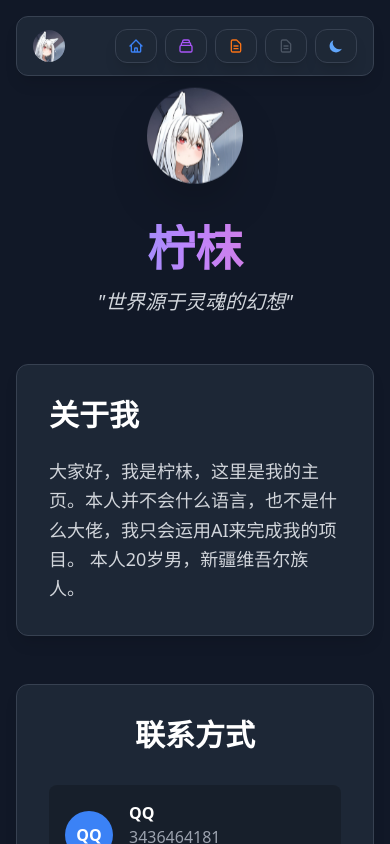
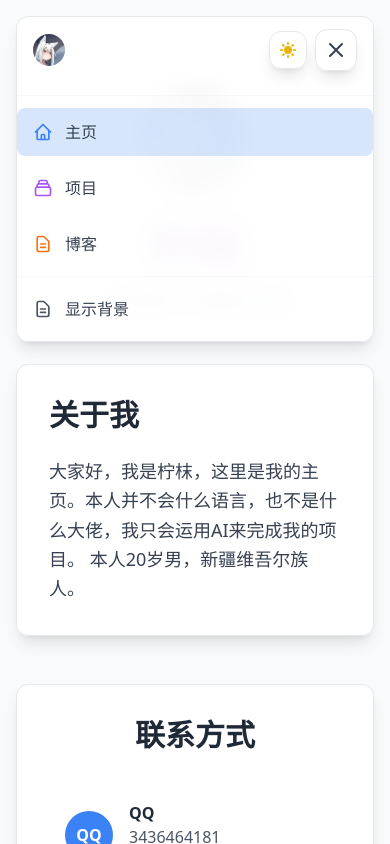
Before and after one commit to ning-g-mo/lemwood-nev, a Vue app in the folder mc-nav/: page / in a window 390 px wide. Both pictures are taken after a click on the button 336 px from the left and 46 px from the top of the page. Shown: the top 844 px of the page. Built offline with nearby package versions, Linux system fonts and the light colour scheme.

Commit message:
优化移动端顶栏效果

```diff
--- a/mc-nav/src/App.vue
+++ b/mc-nav/src/App.vue
@@ -27,75 +27,59 @@
             </div>
           </router-link>
 
-          <!-- 右侧：功能按钮组 -->
-          <div class="flex items-center space-x-2 md:space-x-3">
+          <!-- 桌面端：功能按钮组 -->
+          <div class="hidden md:flex items-center space-x-3">
             <!-- 主页按钮 -->
             <router-link
               to="/"
-              class="glass-card px-3 py-2 md:px-4 md:py-3 link-hover group relative flex items-center space-x-2"
+              class="glass-card px-4 py-3 link-hover group relative flex items-center space-x-2"
               :class="{ 'bg-blue-500/20': $route.path === '/' }"
             >
-              <svg class="w-4 h-4 md:w-5 md:h-5 text-blue-500" fill="none" stroke="currentColor" viewBox="0 0 24 24">
+              <svg class="w-5 h-5 text-blue-500" fill="none" stroke="currentColor" viewBox="0 0 24 24">
                 <path stroke-linecap="round" stroke-linejoin="round" stroke-width="2" d="M3 12l2-2m0 0l7-7 7 7M5 10v10a1 1 0 001 1h3m10-11l2 2m-2-2v10a1 1 0 01-1 1h-3m-6 0a1 1 0 001-1v-4a1 1 0 011-1h2a1 1 0 011 1v4a1 1 0 001 1m-6 0h6"></path>
               </svg>
-
-              <!-- 按钮文字 -->
-              <span class="text-sm font-medium text-gray-700 dark:text-gray-300 hidden sm:block">
-                主页
-              </span>
+              <span class="text-sm font-medium text-gray-700 dark:text-gray-300">主页</span>
             </router-link>
 
             <!-- 项目按钮 -->
             <router-link
               to="/projects"
-              class="glass-card px-3 py-2 md:px-4 md:py-3 link-hover group relative flex items-center space-x-2"
+              class="glass-card px-4 py-3 link-hover group relative flex items-center space-x-2"
               :class="{ 'bg-purple-500/20': $route.path === '/projects' }"
             >
-              <svg class="w-4 h-4 md:w-5 md:h-5 text-purple-500" fill="none" stroke="currentColor" viewBox="0 0 24 24">
+              <svg class="w-5 h-5 text-purple-500" fill="none" stroke="currentColor" viewBox="0 0 24 24">
                 <path stroke-linecap="round" stroke-linejoin="round" stroke-width="2" d="M19 11H5m14 0a2 2 0 012 2v6a2 2 0 01-2 2H5a2 2 0 01-2-2v-6a2 2 0 012-2m14 0V9a2 2 0 00-2-2M5 11V9a2 2 0 012-2m0 0V5a2 2 0 012-2h6a2 2 0 012 2v2M7 7h10"></path>
               </svg>
-
-              <!-- 按钮文字 -->
-              <span class="text-sm font-medium text-gray-700 dark:text-gray-300 hidden sm:block">
-                项目
-              </span>
+              <span class="text-sm font-medium text-gray-700 dark:text-gray-300">项目</span>
             </router-link>
 
             <!-- 博客按钮 -->
             <router-link
               to="/blog"
-              class="glass-card px-3 py-2 md:px-4 md:py-3 link-hover group relative flex items-center space-x-2"
+              class="glass-card px-4 py-3 link-hover group relative flex items-center space-x-2"
               :class="{ 'bg-orange-500/20': $route.path.startsWith('/blog') }"
             >
-              <svg class="w-4 h-4 md:w-5 md:h-5 text-orange-500" fill="none" stroke="currentColor" viewBox="0 0 24 24">
+              <svg class="w-5 h-5 text-orange-500" fill="none" stroke="currentColor" viewBox="0 0 24 24">
                 <path stroke-linecap="round" stroke-linejoin="round" stroke-width="2" d="M9 12h6m-6 4h6m2 5H7a2 2 0 01-2-2V5a2 2 0 012-2h5.586a1 1 0 01.707.293l5.414 5.414a1 1 0 01.293.707V19a2 2 0 01-2 2z"/>
               </svg>
-
-              <!-- 按钮文字 -->
-              <span class="text-sm font-medium text-gray-700 dark:text-gray-300 hidden sm:block">
-                博客
-              </span>
+              <span class="text-sm font-medium text-gray-700 dark:text-gray-300">博客</span>
             </router-link>
 
             <!-- 分隔线 -->
-            <div class="w-px h-6 bg-gray-300 dark:bg-gray-600 hidden sm:block"></div>
+            <div class="w-px h-6 bg-gray-300 dark:bg-gray-600"></div>
 
             <!-- 无图模式切换按钮 -->
             <button
               @click="toggleBackgroundMode"
-              class="glass-card px-3 py-2 md:px-4 md:py-3 link-hover group relative flex items-center space-x-2"
+              class="glass-card px-4 py-3 link-hover group relative flex items-center space-x-2"
               :title="getBackgroundModeTooltip()"
             >
-              <!-- 有背景图标 -->
-              <svg v-if="!isMinimalMode" class="w-4 h-4 md:w-5 md:h-5 text-green-500" fill="none" stroke="currentColor" viewBox="0 0 24 24">
+              <svg v-if="!isMinimalMode" class="w-5 h-5 text-green-500" fill="none" stroke="currentColor" viewBox="0 0 24 24">
                 <path stroke-linecap="round" stroke-linejoin="round" stroke-width="2" d="M4 16l4.586-4.586a2 2 0 012.828 0L16 16m-2-2l1.586-1.586a2 2 0 012.828 0L20 14m-6-6h.01M6 20h12a2 2 0 002-2V6a2 2 0 00-2-2H6a2 2 0 00-2 2v12a2 2 0 002 2z"></path>
               </svg>
-              <!-- 无图图标 -->
-              <svg v-else class="w-4 h-4 md:w-5 md:h-5 text-gray-600" fill="none" stroke="currentColor" viewBox="0 0 24 24">
+              <svg v-else class="w-5 h-5 text-gray-600" fill="none" stroke="currentColor" viewBox="0 0 24 24">
                 <path stroke-linecap="round" stroke-linejoin="round" stroke-width="2" d="M9 12h6m-6 4h6m2 5H7a2 2 0 01-2-2V5a2 2 0 012-2h5.586a1 1 0 01.707.293l5.414 5.414a1 1 0 01.293.707V19a2 2 0 01-2 2z"></path>
               </svg>
-
-              <!-- 按钮文字 -->
               <span class="text-sm font-medium text-gray-700 dark:text-gray-300 hidden lg:block">
                 {{ isMinimalMode ? '显示背景' : '隐藏背景' }}
               </span>
@@ -104,24 +88,115 @@
             <!-- 暗色模式切换按钮 -->
             <button
               @click="toggleDarkMode"
-              class="glass-card px-3 py-2 md:px-4 md:py-3 link-hover group relative flex items-center space-x-2"
+              class="glass-card px-4 py-3 link-hover group relative flex items-center space-x-2"
               :title="getDarkModeTooltip()"
             >
-              <!-- 亮色主题图标 -->
-              <svg v-if="!isDarkMode" class="w-4 h-4 md:w-5 md:h-5 text-yellow-500" fill="currentColor" viewBox="0 0 20 20">
+              <svg v-if="!isDarkMode" class="w-5 h-5 text-yellow-500" fill="currentColor" viewBox="0 0 20 20">
                 <path fill-rule="evenodd" d="M10 2a1 1 0 011 1v1a1 1 0 11-2 0V3a1 1 0 011-1zm4 8a4 4 0 11-8 0 4 4 0 018 0zm-.464 4.95l.707.707a1 1 0 001.414-1.414l-.707-.707a1 1 0 00-1.414 1.414zm2.12-10.607a1 1 0 010 1.414l-.706.707a1 1 0 11-1.414-1.414l.707-.707a1 1 0 011.414 0zM17 11a1 1 0 100-2h-1a1 1 0 100 2h1zm-7 4a1 1 0 011 1v1a1 1 0 11-2 0v-1a1 1 0 011-1zM5.05 6.464A1 1 0 106.465 5.05l-.708-.707a1 1 0 00-1.414 1.414l.707.707zm1.414 8.486l-.707.707a1 1 0 01-1.414-1.414l.707-.707a1 1 0 011.414 1.414zM4 11a1 1 0 100-2H3a1 1 0 000 2h1z" clip-rule="evenodd"></path>
               </svg>
-              <!-- 暗色主题图标 -->
-              <svg v-else class="w-4 h-4 md:w-5 md:h-5 text-blue-400" fill="currentColor" viewBox="0 0 20 20">
+              <svg v-else class="w-5 h-5 text-blue-400" fill="currentColor" viewBox="0 0 20 20">
                 <path d="M17.293 13.293A8 8 0 016.707 2.707a8.001 8.001 0 1010.586 10.586z"></path>
               </svg>
-
-              <!-- 按钮文字 -->
               <span class="text-sm font-medium text-gray-700 dark:text-gray-300 hidden lg:block">
                 {{ isDarkMode ? '亮色' : '暗色' }}
               </span>
             </button>
           </div>
+
+          <!-- 移动端：汉堡菜单按钮 -->
+          <div class="md:hidden flex items-center space-x-2">
+            <!-- 主题切换按钮（移动端简化版） -->
+            <button
+              @click="toggleDarkMode"
+              class="glass-card p-2 link-hover"
+              :title="getDarkModeTooltip()"
+            >
+              <svg v-if="!isDarkMode" class="w-5 h-5 text-yellow-500" fill="currentColor" viewBox="0 0 20 20">
+                <path fill-rule="evenodd" d="M10 2a1 1 0 011 1v1a1 1 0 11-2 0V3a1 1 0 011-1zm4 8a4 4 0 11-8 0 4 4 0 018 0zm-.464 4.95l.707.707a1 1 0 001.414-1.414l-.707-.707a1 1 0 00-1.414 1.414zm2.12-10.607a1 1 0 010 1.414l-.706.707a1 1 0 11-1.414-1.414l.707-.707a1 1 0 011.414 0zM17 11a1 1 0 100-2h-1a1 1 0 100 2h1zm-7 4a1 1 0 011 1v1a1 1 0 11-2 0v-1a1 1 0 011-1zM5.05 6.464A1 1 0 106.465 5.05l-.708-.707a1 1 0 00-1.414 1.414l.707.707zm1.414 8.486l-.707.707a1 1 0 01-1.414-1.414l.707-.707a1 1 0 011.414 1.414zM4 11a1 1 0 100-2H3a1 1 0 000 2h1z" clip-rule="evenodd"></path>
+              </svg>
+              <svg v-else class="w-5 h-5 text-blue-400" fill="currentColor" viewBox="0 0 20 20">
+                <path d="M17.293 13.293A8 8 0 016.707 2.707a8.001 8.001 0 1010.586 10.586z"></path>
+              </svg>
+            </button>
+
+            <!-- 汉堡菜单按钮 -->
+            <button
+              @click="toggleMobileMenu"
+              class="glass-card p-2 link-hover"
+              :class="{ 'bg-blue-500/20': isMobileMenuOpen }"
+            >
+              <!-- 汉堡图标 -->
+              <svg v-if="!isMobileMenuOpen" class="w-6 h-6 text-gray-700 dark:text-gray-300" fill="none" stroke="currentColor" viewBox="0 0 24 24">
+                <path stroke-linecap="round" stroke-linejoin="round" stroke-width="2" d="M4 6h16M4 12h16M4 18h16"></path>
+              </svg>
+              <!-- 关闭图标 -->
+              <svg v-else class="w-6 h-6 text-gray-700 dark:text-gray-300" fill="none" stroke="currentColor" viewBox="0 0 24 24">
+                <path stroke-linecap="round" stroke-linejoin="round" stroke-width="2" d="M6 18L18 6M6 6l12 12"></path>
+              </svg>
+            </button>
+          </div>
+        </div>
+
+        <!-- 移动端下拉菜单 -->
+        <div
+          v-if="isMobileMenuOpen"
+          class="md:hidden border-t border-gray-200/30 dark:border-gray-600/30 mt-3 pt-3 pb-2 space-y-2"
+        >
+          <!-- 导航链接 -->
+          <router-link
+            to="/"
+            @click="closeMobileMenu"
+            class="flex items-center space-x-3 px-4 py-3 rounded-lg hover:bg-gray-100/50 dark:hover:bg-gray-700/50 transition-colors"
+            :class="{ 'bg-blue-500/20': $route.path === '/' }"
+          >
+            <svg class="w-5 h-5 text-blue-500" fill="none" stroke="currentColor" viewBox="0 0 24 24">
+              <path stroke-linecap="round" stroke-linejoin="round" stroke-width="2" d="M3 12l2-2m0 0l7-7 7 7M5 10v10a1 1 0 001 1h3m10-11l2 2m-2-2v10a1 1 0 01-1 1h-3m-6 0a1 1 0 001-1v-4a1 1 0 011-1h2a1 1 0 011 1v4a1 1 0 001 1m-6 0h6"></path>
+            </svg>
+            <span class="text-gray-700 dark:text-gray-300 font-medium">主页</span>
+          </router-link>
+
+          <router-link
+            to="/projects"
+            @click="closeMobileMenu"
+            class="flex items-center space-x-3 px-4 py-3 rounded-lg hover:bg-gray-100/50 dark:hover:bg-gray-700/50 transition-colors"
+            :class="{ 'bg-purple-500/20': $route.path === '/projects' }"
+          >
+            <svg class="w-5 h-5 text-purple-500" fill="none" stroke="currentColor" viewBox="0 0 24 24">
+              <path stroke-linecap="round" stroke-linejoin="round" stroke-width="2" d="M19 11H5m14 0a2 2 0 012 2v6a2 2 0 01-2 2H5a2 2 0 01-2-2v-6a2 2 0 012-2m14 0V9a2 2 0 00-2-2M5 11V9a2 2 0 012-2m0 0V5a2 2 0 012-2h6a2 2 0 012 2v2M7 7h10"></path>
+            </svg>
+            <span class="text-gray-700 dark:text-gray-300 font-medium">项目</span>
+          </router-link>
+
+          <router-link
+            to="/blog"
+            @click="closeMobileMenu"
+            class="flex items-center space-x-3 px-4 py-3 rounded-lg hover:bg-gray-100/50 dark:hover:bg-gray-700/50 transition-colors"
+            :class="{ 'bg-orange-500/20': $route.path.startsWith('/blog') }"
+          >
+            <svg class="w-5 h-5 text-orange-500" fill="none" stroke="currentColor" viewBox="0 0 24 24">
+              <path stroke-linecap="round" stroke-linejoin="round" stroke-width="2" d="M9 12h6m-6 4h6m2 5H7a2 2 0 01-2-2V5a2 2 0 012-2h5.586a1 1 0 01.707.293l5.414 5.414a1 1 0 01.293.707V19a2 2 0 01-2 2z"/>
+            </svg>
+            <span class="text-gray-700 dark:text-gray-300 font-medium">博客</span>
+          </router-link>
+
+          <!-- 分隔线 -->
+          <div class="border-t border-gray-200/30 dark:border-gray-600/30 my-2"></div>
+
+          <!-- 背景模式切换 -->
+          <button
+            @click="toggleBackgroundMode"
+            class="w-full flex items-center space-x-3 px-4 py-3 rounded-lg hover:bg-gray-100/50 dark:hover:bg-gray-700/50 transition-colors text-left"
+          >
+            <svg v-if="!isMinimalMode" class="w-5 h-5 text-green-500" fill="none" stroke="currentColor" viewBox="0 0 24 24">
+              <path stroke-linecap="round" stroke-linejoin="round" stroke-width="2" d="M4 16l4.586-4.586a2 2 0 012.828 0L16 16m-2-2l1.586-1.586a2 2 0 012.828 0L20 14m-6-6h.01M6 20h12a2 2 0 002-2V6a2 2 0 00-2-2H6a2 2 0 00-2 2v12a2 2 0 002 2z"></path>
+            </svg>
+            <svg v-else class="w-5 h-5 text-gray-600" fill="none" stroke="currentColor" viewBox="0 0 24 24">
+              <path stroke-linecap="round" stroke-linejoin="round" stroke-width="2" d="M9 12h6m-6 4h6m2 5H7a2 2 0 01-2-2V5a2 2 0 012-2h5.586a1 1 0 01.707.293l5.414 5.414a1 1 0 01.293.707V19a2 2 0 01-2 2z"></path>
+            </svg>
+            <span class="text-gray-700 dark:text-gray-300 font-medium">
+              {{ isMinimalMode ? '显示背景' : '隐藏背景' }}
+            </span>
+          </button>
         </div>
       </div>
     </header>
@@ -190,11 +265,28 @@
 </template>
 
 <script setup>
-import { ref, onMounted } from 'vue'
+import { ref, computed, onMounted, watch } from 'vue'
+import { useRoute } from 'vue-router'
+
+// 路由实例
+const $route = useRoute()
 
 // 分离的主题状态：无图模式和暗色模式
 const isMinimalMode = ref(true) // 默认为无图模式
 const isDarkMode = ref(false)   // 默认为亮色
+
+// 移动端菜单状态
+const isMobileMenuOpen = ref(false)
+
+// 移动端菜单切换
+const toggleMobileMenu = () => {
+  isMobileMenuOpen.value = !isMobileMenuOpen.value
+}
+
+// 关闭移动端菜单
+const closeMobileMenu = () => {
+  isMobileMenuOpen.value = false
+}
 
 // 背景模式切换
 const toggleBackgroundMode = () => {
@@ -264,4 +356,9 @@ onMounted(() => {
     saveThemeSettings()
   }
 })
+
+// 监听路由变化，关闭移动端菜单
+watch(() => $route.path, () => {
+  closeMobileMenu()
+})
 </script>
```
